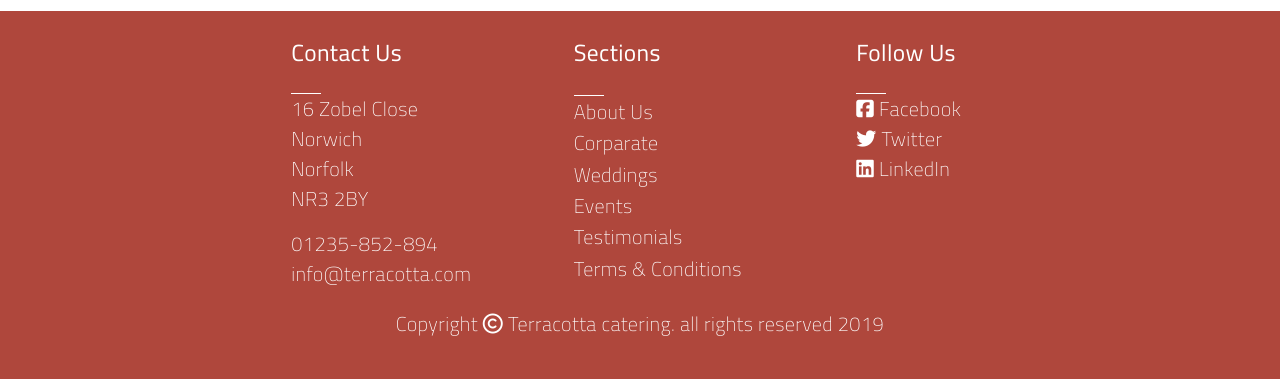
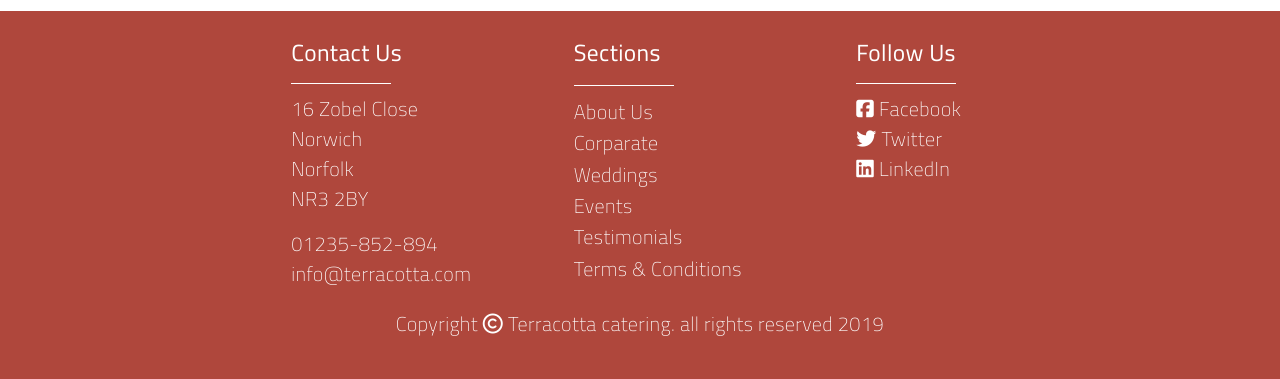
Before and after one commit to spanner1994dj/terra-pairs, a PHP site: page / in a window 1280 px wide. Shown: the part 2075-2454 px from the top of the page. Run offline with PHP 8.4, Linux system fonts and the light colour scheme; some libraries are stand-ins or nearby versions.

Commit message:
footer undlines updated

```diff
--- a/css/style.css
+++ b/css/style.css
@@ -718,9 +718,11 @@ footer {
 
 /* line 101, ../../../../../../../../../../../../../Users/imac/Documents/GitHub/terra-pairs/scss/layout/_footer.scss */
 .line {
-  width: 30px;
+  width: 100px;
   height: 1px;
-  background-color: white; }
+  background-color: white;
+  margin-top: -10px;
+  margin-bottom: 10px; }
 
 /* line 7, ../../../../../../../../../../../../../Users/imac/Documents/GitHub/terra-pairs/scss/layout/_homepageContent.scss */
 .cards {
--- a/scss/layout/_footer.scss
+++ b/scss/layout/_footer.scss
@@ -99,7 +99,9 @@ footer{
 }
 
 .line{
-   width: 30px;
+   width: 100px;
    height: 1px;
    background-color: white;
+   margin-top: -10px;
+   margin-bottom: 10px;
 }
```
Also changed, not shown: 1 other file.
